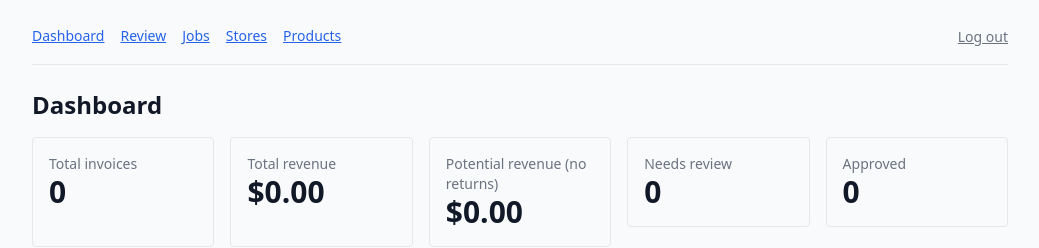
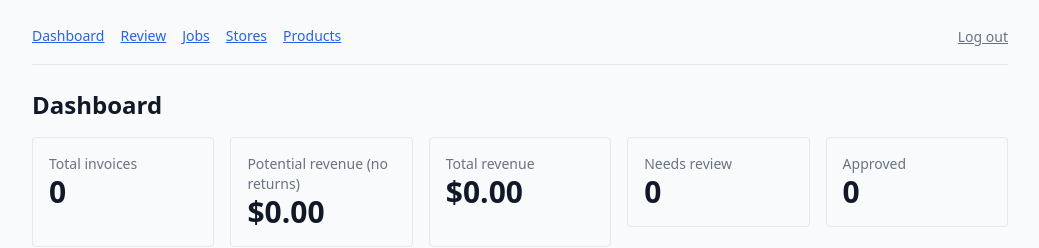
Before and after one commit to WoojinSuina/Flowerman-Invoice-Data, a Next.js app: page /dashboard in a window 1280 px wide. Shown: the top 248 px of the page, without its empty margins (120-1159 px from the left). Built offline with nearby package versions, Linux system fonts and the light colour scheme; no server answers; the database is empty.

Commit message:
Reorder Dashboard tiles: potential revenue before total revenue

```diff
--- a/app/dashboard/page.tsx
+++ b/app/dashboard/page.tsx
@@ -73,12 +73,12 @@ export default async function DashboardPage() {
       <div className="mb-8 grid grid-cols-2 gap-4 md:grid-cols-5">
         <StatTile label="Total invoices" value={totalInvoices.toLocaleString()} />
         <StatTile
+          label="Potential revenue (no returns)"
+          value={formatCents(potentialRevenue._sum.calculatedTotalChargesCents ?? 0)}
+        />
+        <StatTile
           label="Total revenue"
           value={formatCents(revenue._sum.calculatedAmountDueCents ?? 0)}
-        />
-        <StatTile
-          label="Potential revenue (no returns)"
-          value={formatCents(potentialRevenue._sum.calculatedTotalChargesCents ?? 0)}
         />
         <StatTile
           label="Needs review"
```
